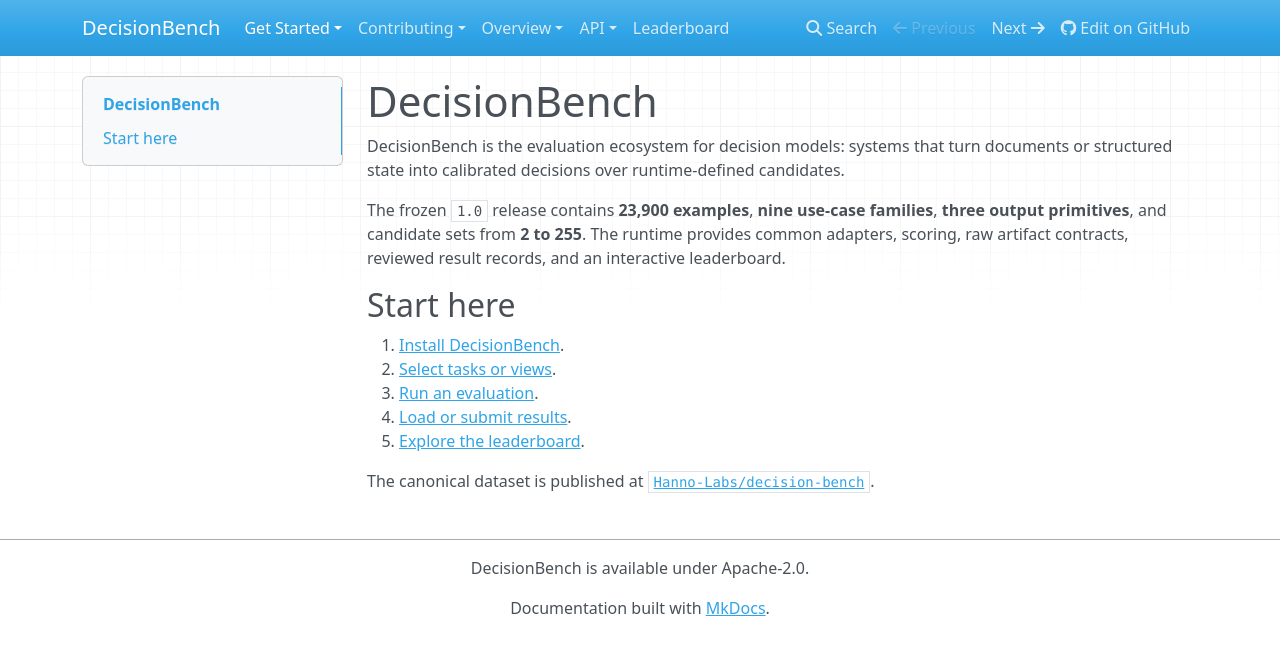
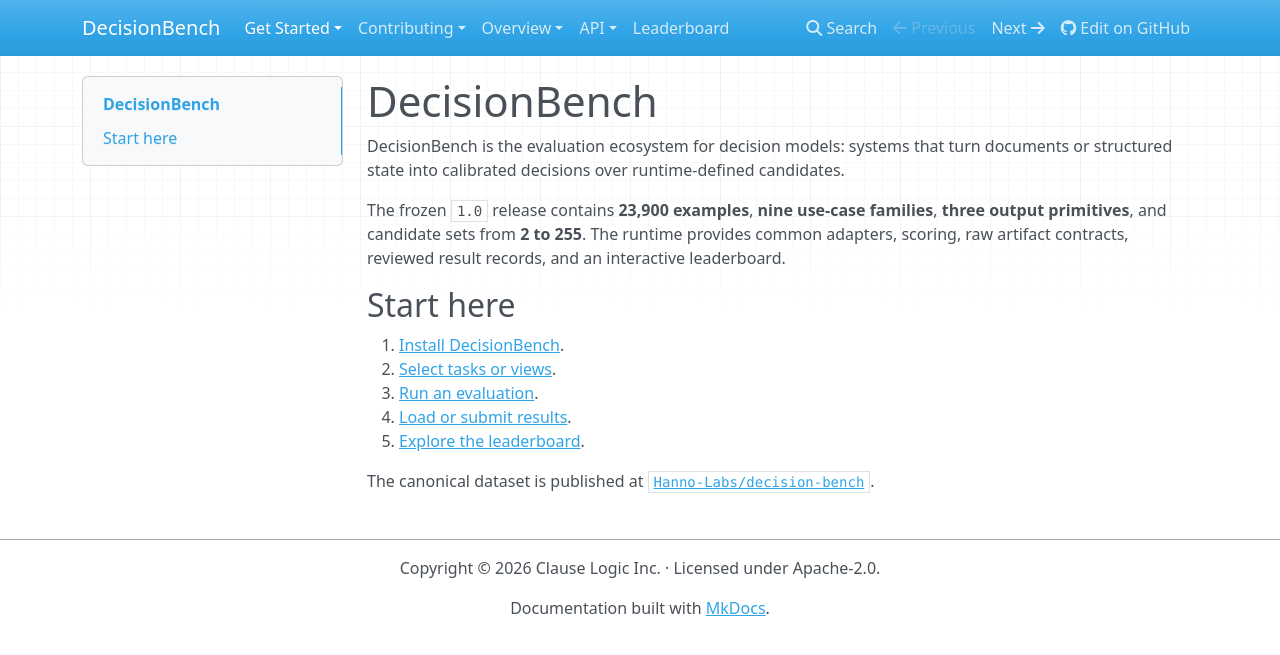
Before and after one commit to Hanno-Labs/decision-bench, an MkDocs documentation site: the page built from docs/index.md, in a window 1280 px wide. Shown: the top 655 px of the page. Built offline with MkDocs 1.6.1, drawn with Linux system fonts in a browser that asks for light colours; nearby versions of some CDN libraries.

Commit message:
Declare Apache-2.0 ownership for Clause Logic Inc.

```diff
--- a/mkdocs.yml
+++ b/mkdocs.yml
@@ -89,6 +89,6 @@
             show_root_heading: true
             show_source: true
 
-copyright: DecisionBench is available under Apache-2.0.
+copyright: Copyright © 2026 Clause Logic Inc. · Licensed under Apache-2.0.
 validation:
   invalid_links: false
```
Also changed, not shown: 1 other file.
